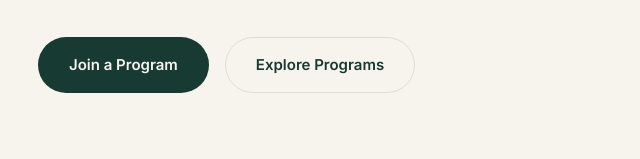
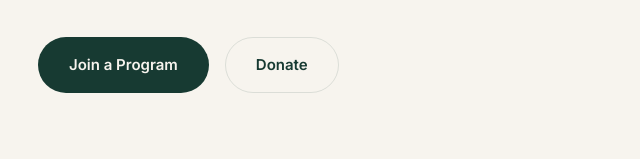
Before and after one commit to lutfullahrahimi2026/fi.com, a plain HTML site: page index.html in a window 1280 px wide. Shown: the part 641-800 px from the top of the page, 16-656 px from the left. Drawn offline with nearby package versions, Linux system fonts and the light colour scheme.

Commit message:
Update index.html

```diff
--- a/index.html
+++ b/index.html
@@ -74,7 +74,7 @@
         <p class="hero-desc">Spiritually grounded programs and resources for children, youth, and adults rooted in Islamic monotheism.</p>
         <div class="hero-cta">
           <a href="programs.html" class="btn btn-primary">Join a Program</a>
-          <a href="programs.html" class="btn btn-secondary">Explore Programs</a>
+          <a href="donate.html" class="btn btn-secondary">Donate</a>
         </div>
       </div>
       <div class="hero-visual reveal">
```
